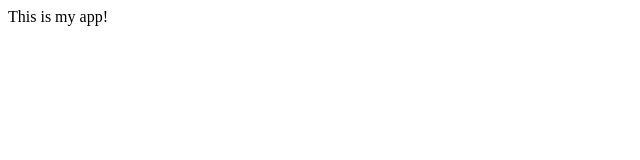
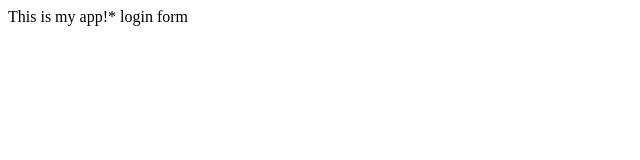
Before and after one commit to bou3dila/myappsample, a plain HTML site: page index.html in a window 1280 px wide. Shown: the full height of the page, 0-640 px from the left. Drawn offline with Linux system fonts and the light colour scheme.

Commit message:
login form

```diff
--- /dev/null
+++ b/dir2/app2.js
@@ -0,0 +1 @@
+console.log(123);
--- a/index.html
+++ b/index.html
@@ -3,6 +3,7 @@
         <title>My App</title>
     </head>
     <body>
-        This is my app!
+        This is my app!*
+        login form
     </body>
 </html>
```
Also changed, not shown: login.html (added, +1 -0 lines), log.txt (added).
